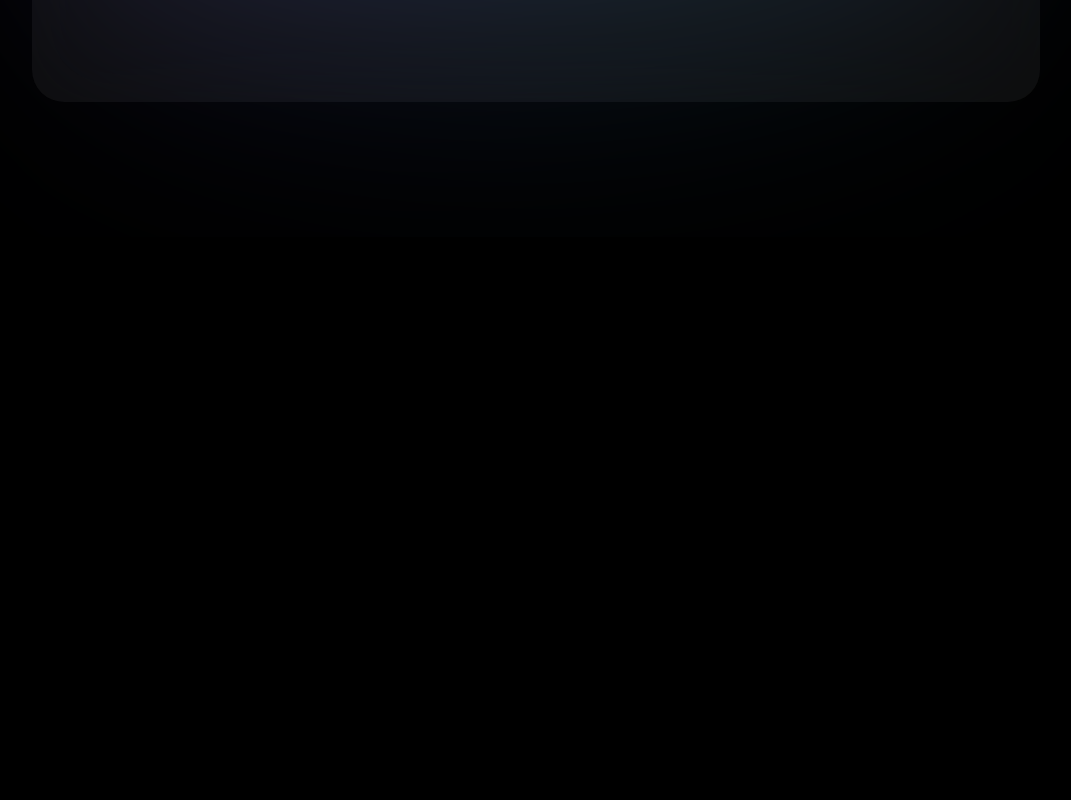
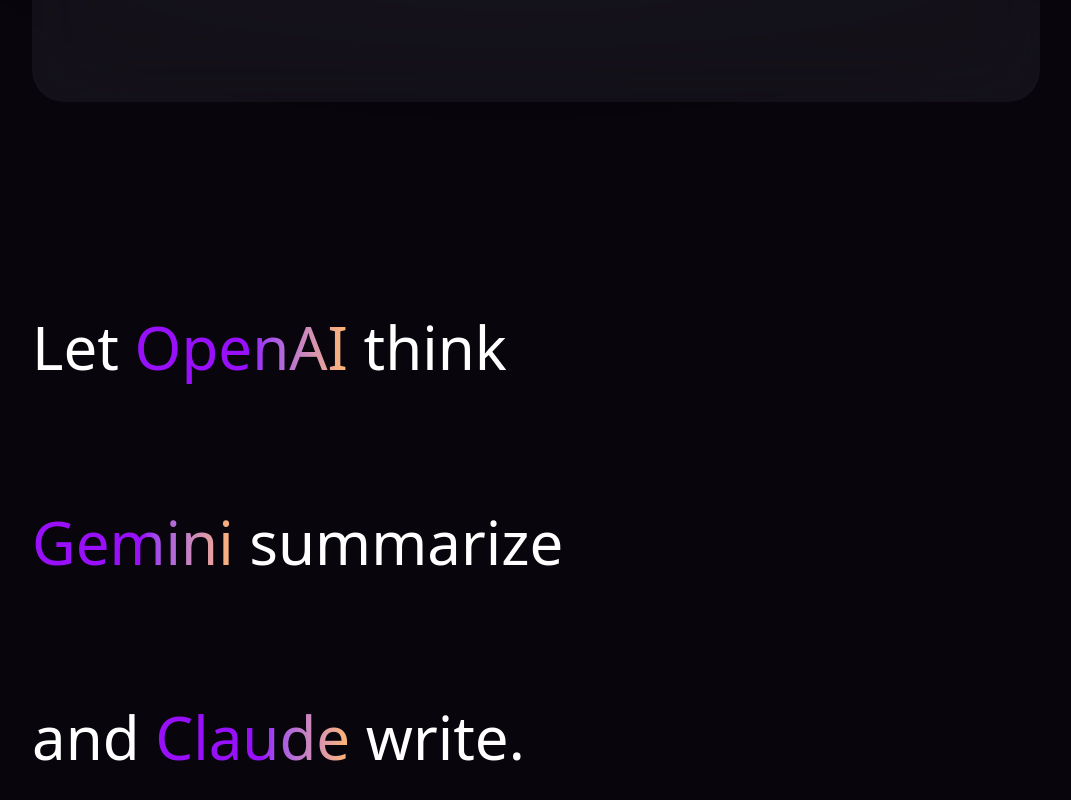
Before and after one commit to kotiyalashwin/LLM-Flow, a Next.js app in the folder web/: page / in a window 1280 px wide. Shown: the part 658-1458 px from the top of the page, without its empty margins (104-1175 px from the left). Before the commit the page ends 895 px from the top, so only its background shows below. Built offline with nearby package versions, Linux system fonts and the light colour scheme.

Commit message:
ui-> staggered_lines

```diff
--- a/web/app/layout.tsx
+++ b/web/app/layout.tsx
@@ -20,8 +20,8 @@
 }>) {
   return (
     <html lang="en">
-      <body className={` ${sora.variable} bg-black antialiased`}>
-        <div className="absolute inset-0 h-full min-h-screen backdrop-blur-md bg-black/[34%] z-0" />
+      <body className={` ${sora.variable} bg-[#0D0814] antialiased`}>
+        <div className="absolute inset-0 h-[200vh] min-h-screen backdrop-blur-md bg-black/[34%] z-0" />
         {children}
       </body>
     </html>
--- a/web/app/page.tsx
+++ b/web/app/page.tsx
@@ -1,11 +1,13 @@
 import EllipseGradient from "../components/Ellipse";
 import { Hero } from "../components/Hero";
+import { StaggeredLines } from "../components/StaggerLines";
 
 export default function Home() {
   return (
-    <main className="relative z-20 text-white">
+    <main className="relative z-20 text-white overflow-x-hidden">
       <EllipseGradient />
       <Hero />
+      <StaggeredLines />
     </main>
   );
 }
--- /dev/null
+++ b/web/components/AnimatedAIName.tsx
@@ -0,0 +1,74 @@
+"use client";
+
+import { useState, useEffect } from "react";
+
+// Client component for the animated text
+export function AnimatedAIName({
+  lineIndex,
+  delay = 0,
+}: {
+  lineIndex: number;
+  delay: number;
+}) {
+  "use client";
+
+  const [cycle, setCycle] = useState(0);
+  const [animationPhase, setAnimationPhase] = useState(0);
+  const aiNames = ["Gemini", "Claude", "OpenAI"];
+
+  useEffect(() => {
+    const interval = setInterval(() => {
+      setAnimationPhase(1); // Start blur out
+      setTimeout(() => {
+        setCycle((prev) => (prev + 1) % 3);
+        setAnimationPhase(2); // Start blur in
+        setTimeout(() => {
+          setAnimationPhase(0); // Complete
+        }, 750);
+      }, 375);
+    }, 2500);
+
+    return () => clearInterval(interval);
+  }, []);
+
+  const getCurrentName = () => {
+    return aiNames[(cycle + lineIndex) % 3];
+  };
+
+  const getBlurStyle = () => {
+    const phase = animationPhase;
+    if (phase === 0)
+      return {
+        filter: "blur(0px)",
+        transitionProperty: "filter",
+        transitionDuration: "0.375s",
+        transitionTimingFunction: "ease-in-out",
+      };
+    if (phase === 1)
+      return {
+        filter: "blur(10px)",
+        transitionProperty: "filter",
+        transitionDuration: "0.375s",
+        transitionTimingFunction: "ease-in-out",
+        transitionDelay: `${delay}ms`,
+      };
+    if (phase === 2)
+      return {
+        filter: "blur(0px)",
+        transitionProperty: "filter",
+        transitionDuration: "0.375s",
+        transitionTimingFunction: "ease-in-out",
+        transitionDelay: `${delay}ms`,
+      };
+    return { filter: "blur(0px)" };
+  };
+
+  return (
+    <span
+      style={getBlurStyle()}
+      className="bg-gradient-to-r from-55% from-purple-600 to-orange-300 text-transparent bg-clip-text"
+    >
+      {getCurrentName()}
+    </span>
+  );
+}
--- a/web/components/Ellipse.tsx
+++ b/web/components/Ellipse.tsx
@@ -5,7 +5,7 @@
       alt="Background glow"
       className="
     absolute
-    top-[-30%] sm:top-[-30%]
+    sm:top-[-30%]
     left-1/2 -translate-x-1/2
     w-full sm:w-[100vw] md:w-[80vw]
     max-w-[960px]
--- /dev/null
+++ b/web/components/StaggerLines.tsx
@@ -0,0 +1,21 @@
+import { AnimatedAIName } from "./AnimatedAIName";
+
+export const StaggeredLines = () => {
+  return (
+    <div className="relative z-20 w-screen flex flex-row justify-center">
+      <div className="w-full md:max-w-[85vw]">
+        <div className="min-h-screen p-10 text-6xl justify-evenly flex flex-col">
+          <p>
+            Let <AnimatedAIName lineIndex={0} delay={0} /> think
+          </p>
+          <p>
+            <AnimatedAIName lineIndex={1} delay={100} /> summarize
+          </p>
+          <p>
+            and <AnimatedAIName lineIndex={2} delay={200} /> write.
+          </p>
+        </div>
+      </div>
+    </div>
+  );
+};
```
